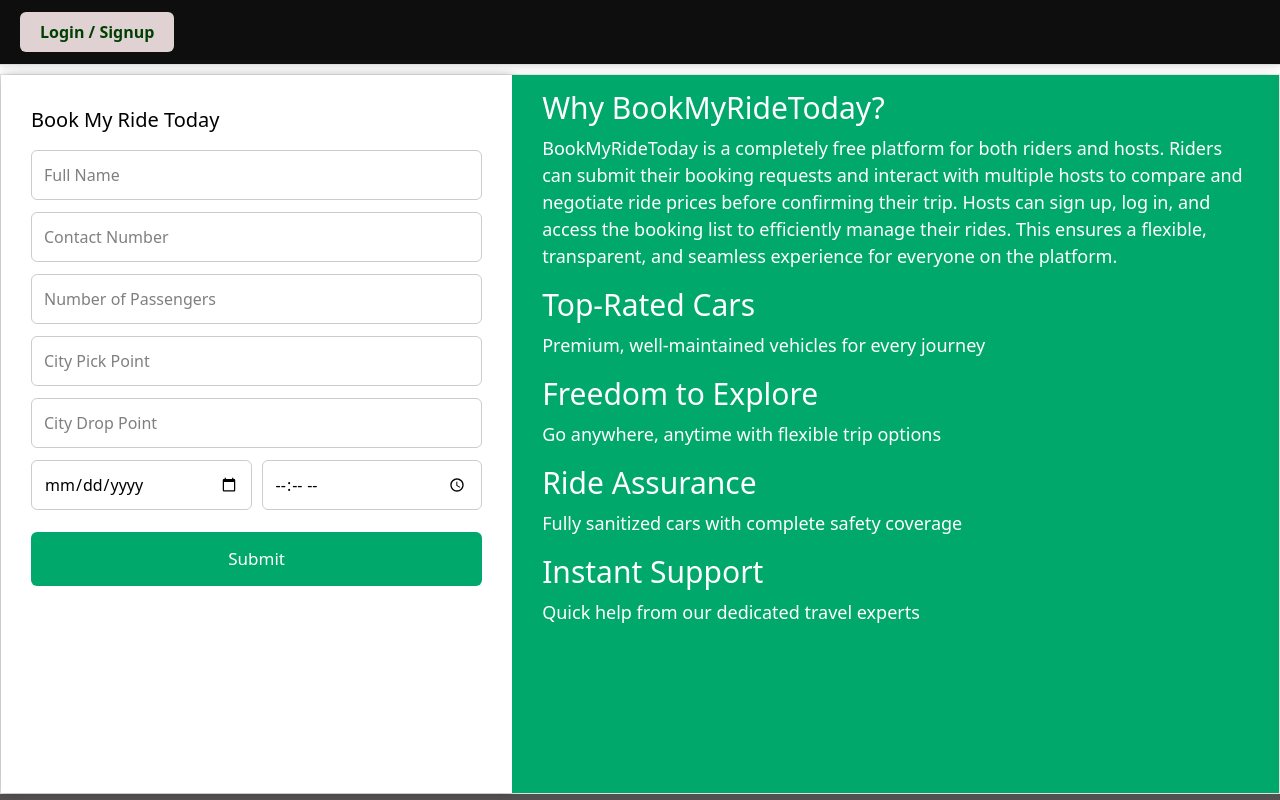
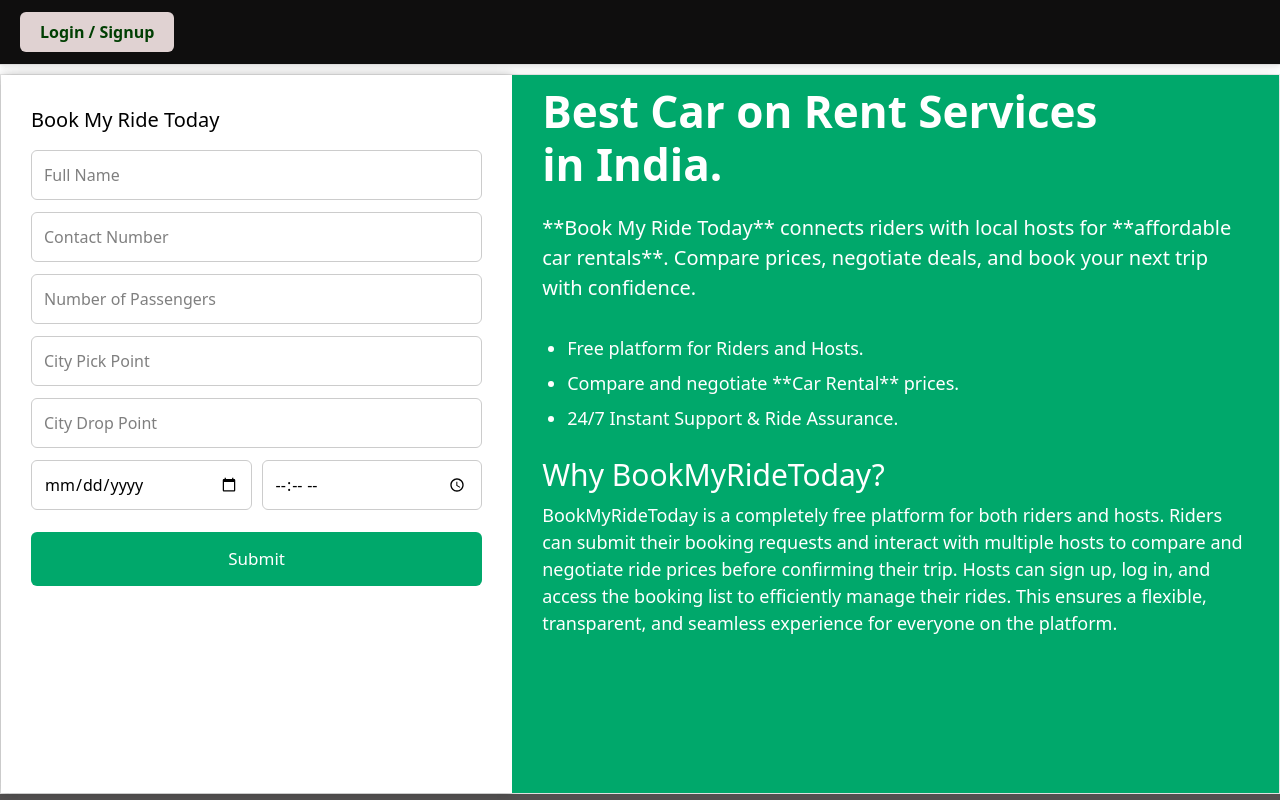
Before and after one commit to aiman001-ai/book-my-ride-frontend, a React (Vite) app: page / in a window 1280 px wide. Built offline with nearby package versions, Linux system fonts and the light colour scheme.

Commit message:
Frontend UI updates

```diff
--- a/index.html
+++ b/index.html
@@ -6,20 +6,18 @@
     <link rel="icon" type="image/svg+xml" href="/vite.svg" />
     <meta name="viewport" content="width=device-width, initial-scale=1.0" />
 
-    <title>Book My Ride — Car Rentals</title>
+    <title>Book My Ride | Best Car on Rent Services - Hire Local Cabs Today</title>
 
-    <!-- ✅ SEO FIX ADDED -->
         <meta
       name="description"
-      content="Book My Ride — Fast and affordable car rentals across India. Book cars online with easy payments and reliable service."
+      content="Book My Ride Today offers the best car on rent services, local cabs, and fast vehicle rentals. Affordable prices and easy booking for your next journey."
     />
     <meta name="robots" content="index, follow" />
 
-    <!-- Optional: Better SEO -->
-    <meta property="og:title" content="Book My Ride — Car Rentals" />
+        <meta property="og:title" content="Book My Ride | Car on Rent Services" />
     <meta
       property="og:description"
-      content="Book My Ride — Get affordable and quick car rentals anywhere in India."
+      content="Looking for Car on Rent? Book My Ride Today offers affordable and quick car rentals anywhere."
     />
     <meta property="og:type" content="website" />
       </head>
@@ -29,4 +27,3 @@
     <script type="module" src="/src/main.jsx"></script>
   </body>
 </html>
-<script src="https://accounts.google.com/gsi/client" async defer></script>
--- a/src/pages/Landing.jsx
+++ b/src/pages/Landing.jsx
@@ -299,35 +299,48 @@
   }}
 >
   {/* Info items */}
+
+<h1
+                        style={{
+                            fontSize: isMobile ? "28px" : "44px",
+                            margin: 0,
+                            fontWeight: "700",
+                            lineHeight: "1.2",
+                        }}
+                    >
+                        Best Car on Rent Services
+                        <br />
+                        in India.
+                    </h1>
+
+                    {/* Key SEO and value proposition statement */}
+                    <p
+                        style={{
+                            fontSize: isMobile ? "16px" : "20px",
+                            margin: "10px 0 20px",
+                            fontWeight: "400",
+                        }}
+                    >
+                        **Book My Ride Today** connects riders with local hosts for **affordable car rentals**. Compare prices, negotiate deals, and book your next trip with confidence.
+                    </p>
+
+                    {/* Quick Bullet Points (Replaces InfoItem for better scannability) */}
+                    <ul style={{ listStyle: "disc", paddingLeft: isMobile ? "20px" : "25px", margin: 0 }}>
+                        <li style={{ fontSize: isMobile ? "14px" : "18px", marginBottom: "8px" }}>Free platform for Riders and Hosts.</li>
+                        <li style={{ fontSize: isMobile ? "14px" : "18px", marginBottom: "8px" }}>Compare and negotiate **Car Rental** prices.</li>
+                        <li style={{ fontSize: isMobile ? "14px" : "18px", marginBottom: "8px" }}>24/7 Instant Support & Ride Assurance.</li>
+                    </ul>
+
   <InfoItem
     title="Why BookMyRideToday?"
     text="BookMyRideToday is a completely free platform for both riders and hosts. Riders can submit their booking requests and interact with multiple hosts to compare and negotiate ride prices before confirming their trip. Hosts can sign up, log in, and access the booking list to efficiently manage their rides. This ensures a flexible, transparent, and seamless experience for everyone on the platform."
     isMobile={isMobile}
   />
 
-  <InfoItem
-    title="Top-Rated Cars"
-    text="Premium, well-maintained vehicles for every journey"
-    isMobile={isMobile}
-  />
 
-  <InfoItem
-    title="Freedom to Explore"
-    text="Go anywhere, anytime with flexible trip options"
-    isMobile={isMobile}
-  />
 
-  <InfoItem
-    title="Ride Assurance"
-    text="Fully sanitized cars with complete safety coverage"
-    isMobile={isMobile}
-  />
 
-  <InfoItem
-    title="Instant Support"
-    text="Quick help from our dedicated travel experts"
-    isMobile={isMobile}
-  />
+
 </div>
 
       </div>
```
Lines whose indentation alone changed are shown as unchanged.
